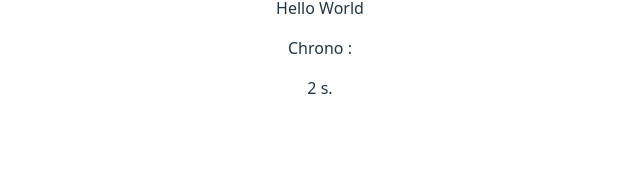
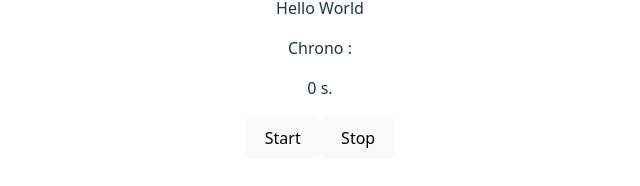
Before and after one commit to Rael-courses/demo-react, a React (Vite) app: page / in a window 1280 px wide. Both pictures are taken after a click on the button "Click me". Shown: the part 204-390 px from the top of the page, without its empty margins (320-960 px from the left). Built offline with nearby package versions, Linux system fonts and the light colour scheme.

Commit message:
Implement start and stop functionality in Chrono component; add buttons to control timer state

```diff
--- a/src/components/Chrono/index.tsx
+++ b/src/components/Chrono/index.tsx
@@ -2,8 +2,10 @@ import { useEffect, useState } from "react";
 
 export const Chrono: React.FC = () => {
   const [time, setTime] = useState(0);
+  const [isStarted, setIsStarted] = useState(false);
 
   useEffect(() => {
+    if (isStarted) {
       const interval = setInterval(() => {
         setTime((prev) => {
           const newTime = prev + 1;
@@ -13,12 +15,23 @@ export const Chrono: React.FC = () => {
       }, 1000);
 
       return () => clearInterval(interval);
-  }, []);
+    }
+  }, [isStarted]);
+
+  const handleStart = () => {
+    setIsStarted(true);
+  };
+
+  const handleStop = () => {
+    setIsStarted(false);
+  };
 
   return (
     <div>
       <p>Chrono :</p>
       <p>{time} s.</p>
+      <button onClick={handleStart}>Start</button>
+      <button onClick={handleStop}>Stop</button>
     </div>
   );
 };
```
Lines whose indentation alone changed are shown as unchanged.
